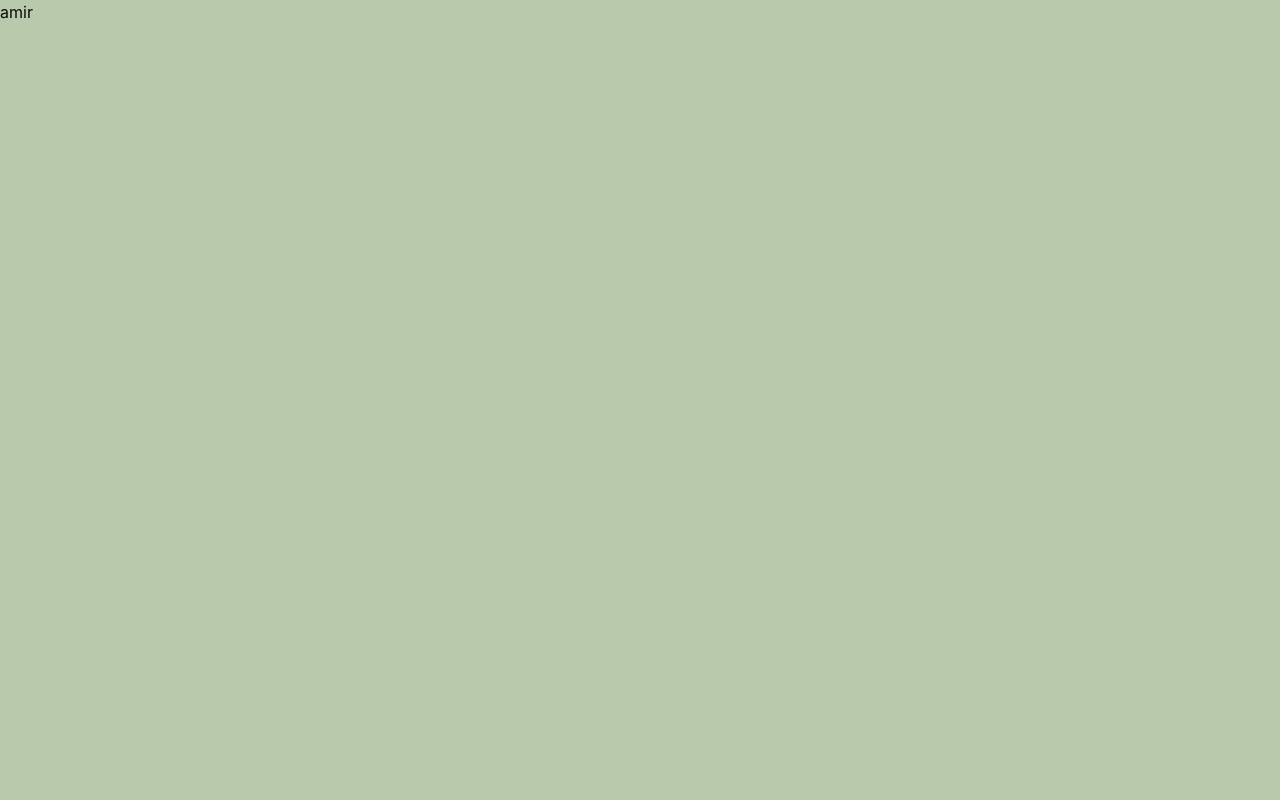
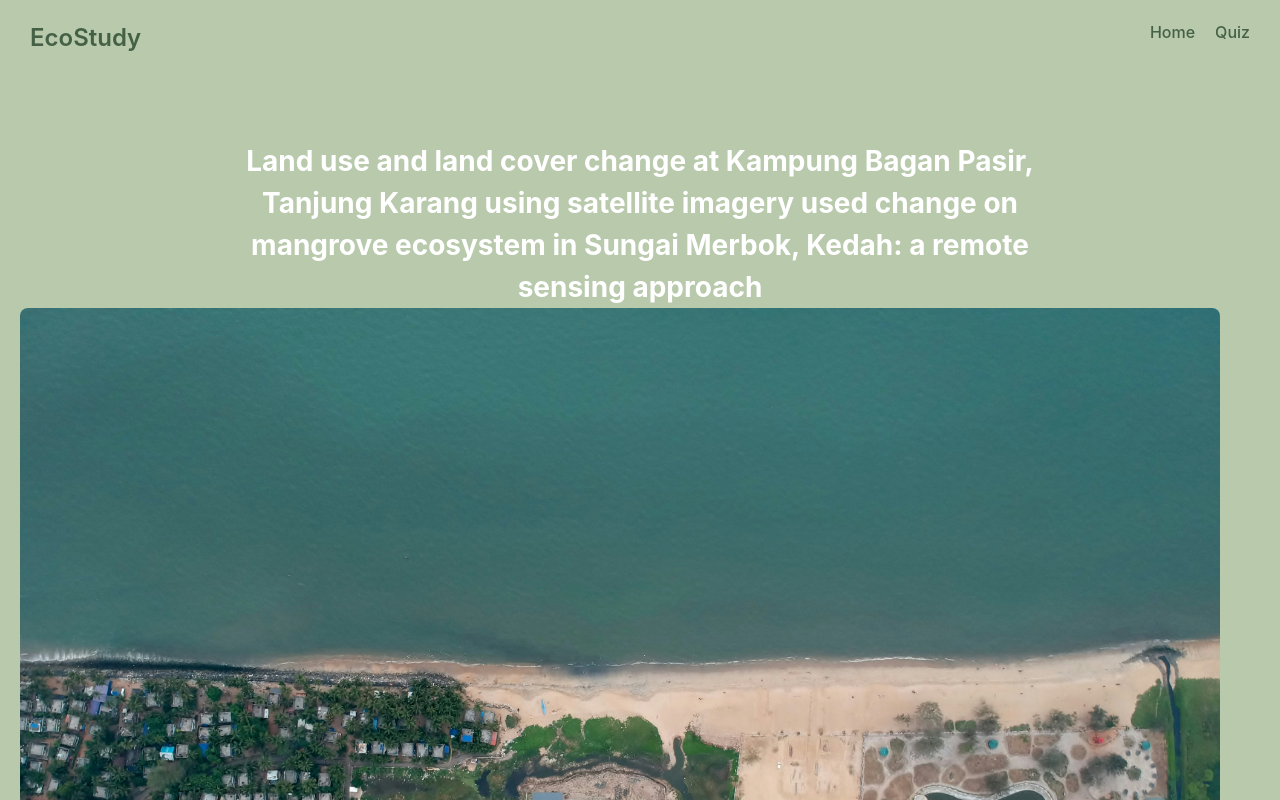
Before and after one commit to siddharthamaity/nextjs-15-starter-core, a Next.js app: page /amir in a window 1280 px wide. Shown: the top 800 px of the page. Built offline with nearby package versions, Linux system fonts and the light colour scheme.

Commit message:
Amir Hizran Page 1st Commit

```diff
--- a/src/app/(StudentsPage)/amir/page.tsx
+++ b/src/app/(StudentsPage)/amir/page.tsx
@@ -1,10 +1,13 @@
-/**
- * The main page component that renders the HomePage component.
- *
- * @returns {JSX.Element} The rendered HomePage component.
- */
-const Page = () => {
-    return <h1>amir</h1>;
+// app/StudentsPage/amir/page.tsx
+"use client";
+import { HeroAmir } from "@/components/heroAmir";
+
+const AmirPage = () => {
+  return (
+    <div style={{ height: "2000px", background: "#B8C9AC" }}>
+      <HeroAmir />
+    </div>
+  );
 };
 
-export default Page;
+export default AmirPage;
--- /dev/null
+++ b/src/components/AmirPage.module.css
@@ -0,0 +1,67 @@
+.heroSection {
+  padding: 80px 20px 40px;
+  text-align: center;
+  position: relative;
+  background-color: #b8c9ac;
+}
+
+.navLeft {
+  position: absolute;
+  top: 20px;
+  left: 30px;
+  font-size: 1.5rem;
+  font-weight: 600;
+  color: #456145;
+}
+
+.navRight {
+  position: absolute;
+  top: 20px;
+  right: 30px;
+  display: flex;
+  gap: 20px;
+  font-weight: 500;
+}
+
+.navRight a {
+  color: #456145;
+  text-decoration: none;
+  transition: color 0.2s ease;
+}
+
+.navRight a:hover {
+  color: #2e3d28;
+}
+
+.heroTitle {
+  max-width: 900px;
+  margin: 0 auto;
+  font-size: 1.75rem;
+  font-weight: 700;
+  color: #ffffff;
+  line-height: 1.5;
+  margin-top: 60px;
+  padding: 0 10px;
+}
+
+.summarySection {
+  padding: 60px 20px;
+  background-color: #d8e3d1;
+  text-align: center;
+}
+
+.subTitle {
+  font-size: 2rem;
+  margin-bottom: 20px;
+  color: #2e3d28;
+  font-weight: 600;
+}
+
+.paragraph {
+  max-width: 800px;
+  margin: 0 auto;
+  font-size: 1.1rem;
+  line-height: 1.6;
+  color: #354b35;
+  padding: 0 10px;
+}
--- /dev/null
+++ b/src/components/heroAmir.tsx
@@ -0,0 +1,64 @@
+"use client";
+import Link from "next/link";
+import Image from "next/image";
+import styles from "./AmirPage.module.css";
+
+export function HeroAmir() {
+  return (
+    <div className="bg-[#B8C9AC] min-h-screen">
+      {/* Hero Section */}
+      <section className={styles.heroSection}>
+        <nav className={styles.navLeft}>EcoStudy</nav>
+        <nav className={styles.navRight}>
+          <Link href="/">Home</Link>
+          <Link href="#quiz">Quiz</Link>
+        </nav>
+        <h1 className={styles.heroTitle}>
+          Land use and land cover change at Kampung Bagan Pasir, Tanjung Karang
+          using satellite imagery used change on mangrove ecosystem in Sungai
+          Merbok, Kedah: a remote sensing approach
+        </h1>
+        <Image
+          src="/images/village.jpg"
+          alt="Aerial view of coastline"
+          width={1200}
+          height={400}
+          className="mt-6 rounded-md object-cover max-w-full h-auto"
+        />
+      </section>
+
+      {/* Summary Section */}
+      <section className={styles.summarySection}>
+        <h2 className={styles.subTitle}>Project Summary</h2>
+        <p className={styles.paragraph}>
+          This project utilizes satellite remote sensing to monitor changes in
+          land cover, focusing on mangrove ecosystem transformation in Sungai
+          Merbok. The findings are crucial for environmental conservation and
+          sustainable development.
+        </p>
+      </section>
+
+      {/* Quiz Section */}
+      <section id="quiz" className="py-16 px-4 text-center bg-[#A2B89F]">
+        <h2 className="text-3xl font-semibold mb-4 text-white">
+          Ready to Test Your Knowledge?
+        </h2>
+        <p className="mb-6 text-white">
+          Try the quiz to see what you’ve learned about land cover and remote
+          sensing!
+        </p>
+        <Link
+          href="/quiz/amir"
+          className="inline-block bg-white text-[#456145] px-6 py-3 rounded-md font-medium hover:bg-gray-100 transition"
+        >
+          Start Quiz
+        </Link>
+      </section>
+
+      {/* Footer */}
+      <footer className="text-center py-6 bg-[#7B8F72] text-white">
+        © 2025 EcoStudy · Made with 🌱 by Amir
+      </footer>
+    </div>
+  );
+}
```
Also changed, not shown: public/images/village.jpg (added), src/app/globals.css (line endings or trailing spaces).
